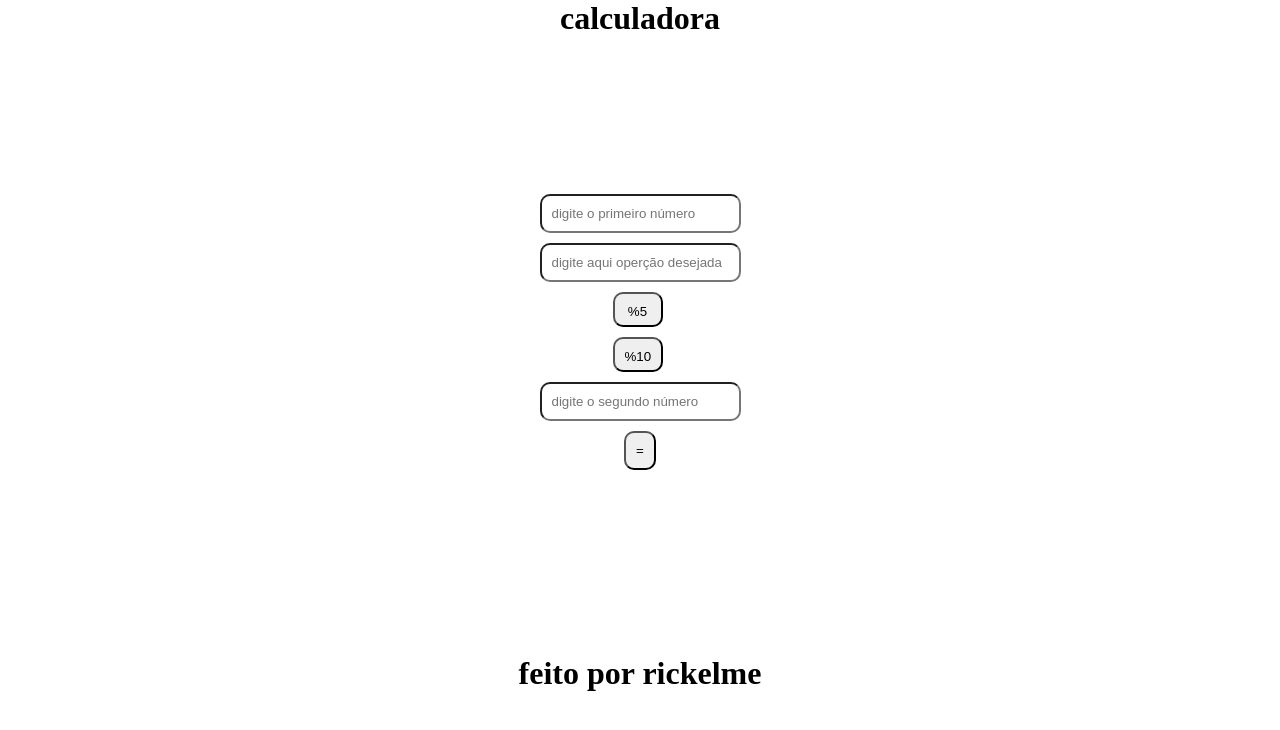
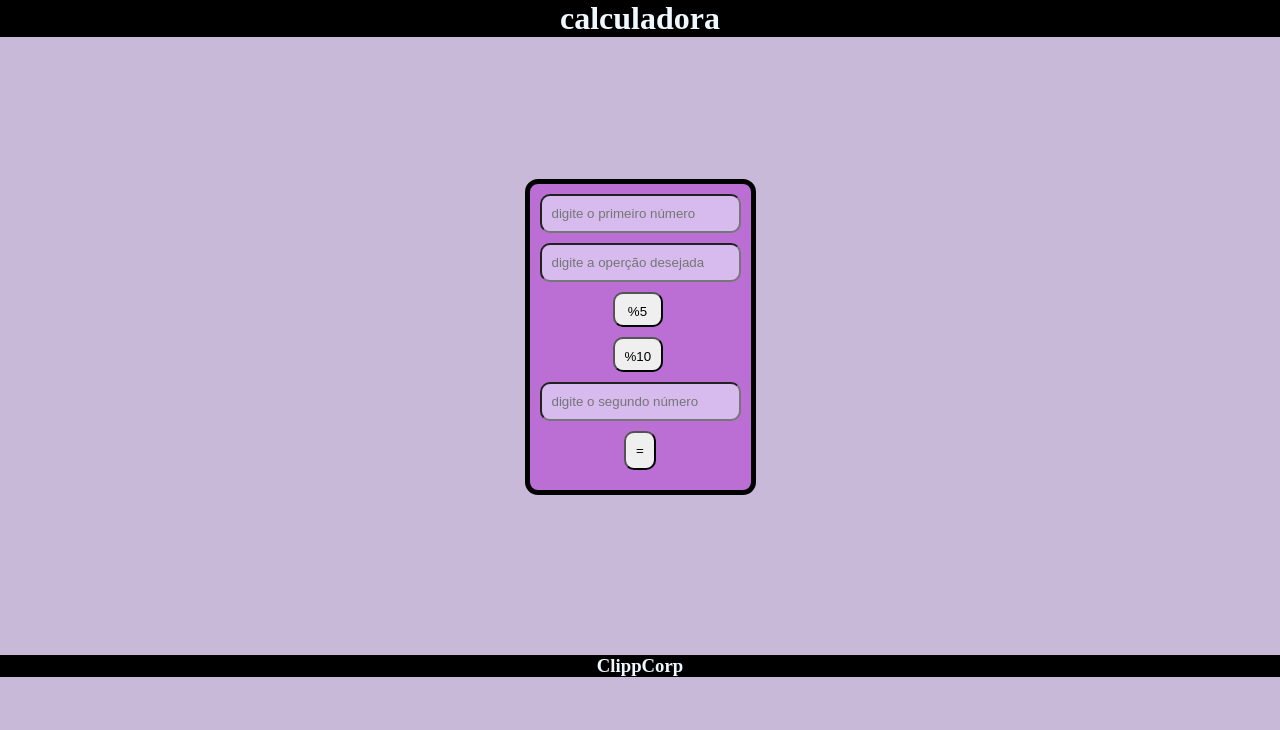
Before and after one commit to Luciano-gOliveira/calculadora-teste, a plain HTML site: page index.html in a window 1280 px wide. Drawn offline with Linux system fonts and the light colour scheme.

Commit message:
css atualizado

```diff
--- a/index.html
+++ b/index.html
@@ -11,10 +11,10 @@
     <form id="calculadora">
         <div class="campos">
             <div class="entradas">
-                <input type="text" name="campo 1" id="num1" placeholder="digite o primeiro número">
-                <input type="text" name="operadores" id="operador" placeholder="digite aqui operção desejada">
+                <input type="text" name="campo 1" class="num1" placeholder="digite o primeiro número">
+                <input type="text" name="operadores" class="operador" placeholder="digite a operção desejada">
                 <button class="bot bot-porcentagem" onclick="calculatePercentage(5)">%5</button> <button class="bot bot-porcentagem" onclick="calculatePercentage(10)">%10</button>
-                <input type="text" name="num2" id="num2" placeholder="digite o segundo número">
+                <input type="text" name="num2" class="num2" placeholder="digite o segundo número">
                 <input type="submit" value="=">
             </div>
         </div>
@@ -25,7 +25,7 @@
     </ul>
     <br>
     <footer>
-        <h1>feito por rickelme </h1>
+        <h3>ClippCorp</h3>
     </footer>
 
 <script src="script.js"></script>
--- a/style.css
+++ b/style.css
@@ -2,11 +2,25 @@
     margin: 0;
     padding: 0;
 }
+body{
+    background-color: rgb(200, 185, 216);
+}
 h1{
+    color: aliceblue;
+    font-family: 'Times New Roman', Times, serif;
+    background-color: black;
     display: flex;
     align-items: center;
     justify-content: center;
 
+}
+
+h3{
+    color: aliceblue;
+    background-color: black;
+    display: flex;
+    align-items: center;
+    justify-content: center;
 }
 .campos{
     display: flex;
@@ -16,10 +30,17 @@ h1{
 }
 
 .entradas {
+    background-color: rgb(187, 110, 211);
+    border: 5px solid black;
+    border-radius: 13px;
     display: flex;
     flex-direction: column; /* Alterando o layout para coluna */
     align-items: center;
     padding: 10px;
+}
+
+div .num1,.operador,.num2{
+    background-color: rgb(215, 187, 238);
 }
 .entradas input{
     border-radius: 10px;
```
